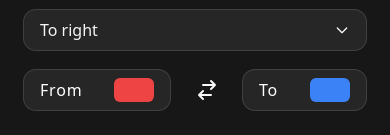
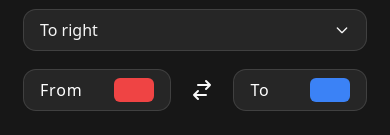
Before and after one commit to kiyov09/tailwind-text-gradient, a Next.js app: page / in a window 390 px wide. Shown: the part 706-841 px from the top of the page. Built offline with nearby package versions, Linux system fonts and the light colour scheme.

Commit message:
Update ColorPicker size in mobile

```diff
--- a/components/generics/ColorPicker.tsx
+++ b/components/generics/ColorPicker.tsx
@@ -28,8 +28,8 @@ export default function ColorPicker({
   }, [colorProp]);
 
   return (
-    <Popover className="relative">
-      <Popover.Button className="flex h-10 w-auto items-center justify-between gap-8 rounded-xl bg-neutral-800 px-4 py-2 text-base tracking-wider text-white ring-1 ring-neutral-700">
+    <Popover className="relative flex-1">
+      <Popover.Button className="flex h-10 w-full items-center justify-between gap-8 rounded-xl bg-neutral-800 px-4 py-2 text-base tracking-wider text-white ring-1 ring-neutral-700 md:w-auto">
         <span className="flex-1 text-left">{children}</span>
         <div
           className="h-full w-10 rounded-md"
```
